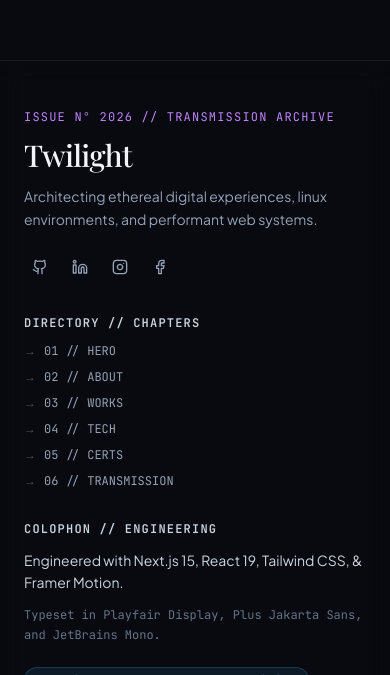
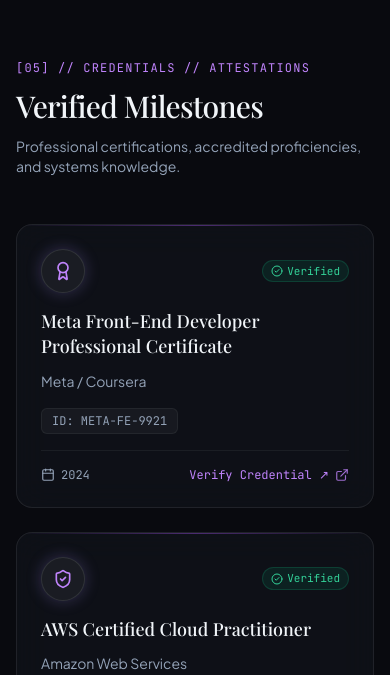
Before and after one commit to TwilightDust12/portfolio, a Next.js app: page / in a window 390 px wide. Shown: the part 9009-9684 px from the top of the page. Built offline with nearby package versions, Linux system fonts and the light colour scheme; a web font is replaced by a local one.

Commit message:
feat: implement chapter 05 certifications ledger

```diff
--- a/src/app/page.tsx
+++ b/src/app/page.tsx
@@ -3,6 +3,7 @@
 import AboutSection from "@/components/sections/AboutSection";
 import ProjectsSection from "@/components/sections/ProjectsSection";
 import TechStackSection from "@/components/sections/TechStackSection";
+import CertificationsSection from "@/components/sections/CertificationsSection";
 import Footer from "@/components/layout/Footer";
 
 export default function Home() {
@@ -13,6 +14,7 @@
       <AboutSection />
       <ProjectsSection />
       <TechStackSection />
+      <CertificationsSection />
       <Footer />
     </main>
   );
--- /dev/null
+++ b/src/components/sections/CertificationsSection.tsx
@@ -0,0 +1,139 @@
+"use client";
+
+import React from "react";
+import { motion, Variants } from "framer-motion";
+import { portfolioData } from "@/data/portfolio";
+import { Certification } from "@/types/portfolio";
+import { SectionHeader } from "@/components/ui/SectionHeader";
+import { GlassCard } from "@/components/ui/GlassCard";
+import {
+  Award,
+  ShieldCheck,
+  ExternalLink,
+  Calendar,
+  BadgeCheck,
+  CheckCircle2,
+} from "lucide-react";
+
+const containerVariants: Variants = {
+  hidden: { opacity: 0 },
+  visible: {
+    opacity: 1,
+    transition: {
+      staggerChildren: 0.12,
+      delayChildren: 0.1,
+    },
+  },
+};
+
+const itemVariants: Variants = {
+  hidden: { opacity: 0, y: 24 },
+  visible: {
+    opacity: 1,
+    y: 0,
+    transition: {
+      duration: 0.6,
+      ease: [0.16, 1, 0.3, 1],
+    },
+  },
+};
+
+const certIconMap: Record<string, React.ComponentType<{ className?: string }>> = {
+  "meta-frontend": Award,
+  "aws-cloud-practitioner": ShieldCheck,
+  "linux-sysadmin": BadgeCheck,
+};
+
+export function CertificationsSection() {
+  return (
+    <motion.section
+      id="certifications"
+      variants={containerVariants}
+      initial="hidden"
+      whileInView="visible"
+      viewport={{ once: true, amount: 0.1 }}
+      className="py-24 px-4 sm:px-6 max-w-6xl mx-auto"
+    >
+      {/* Chapter 05 Header */}
+      <motion.div variants={itemVariants}>
+        <SectionHeader
+          chapter="05"
+          tag="CREDENTIALS // ATTESTATIONS"
+          title="Verified Milestones"
+          subtitle="Professional certifications, accredited proficiencies, and systems knowledge."
+        />
+      </motion.div>
+
+      {/* Grid Layout */}
+      <motion.div
+        variants={itemVariants}
+        className="grid grid-cols-1 md:grid-cols-2 lg:grid-cols-3 gap-6 mt-12"
+      >
+        {portfolioData.certifications.map((cert: Certification, index: number) => {
+          const CertIcon =
+            certIconMap[cert.id] || (index % 2 === 0 ? Award : ShieldCheck);
+
+          return (
+            <GlassCard
+              key={cert.id}
+              accentBorder
+              whileHover={{ y: -4, transition: { duration: 0.2 } }}
+              className="p-6 sm:p-7 flex flex-col justify-between group transition-all duration-300 h-full"
+            >
+              <div>
+                {/* Top row: Starlight glowing badge icon & verified pill */}
+                <div className="flex items-center justify-between mb-4">
+                  <div className="w-11 h-11 rounded-full bg-white/[0.05] border border-white/10 flex items-center justify-center text-ethereal-lilac shadow-[0_0_15px_rgba(167,139,250,0.25)] group-hover:shadow-[0_0_20px_rgba(56,189,248,0.35)] group-hover:border-ethereal-cyan/40 group-hover:text-ethereal-cyan transition-all duration-300">
+                    <CertIcon className="w-5 h-5" />
+                  </div>
+                  <div className="font-mono text-[11px] text-emerald-400 bg-emerald-500/10 px-2 py-0.5 rounded-full border border-emerald-500/20 flex items-center gap-1">
+                    <CheckCircle2 className="w-3 h-3 text-emerald-400" />
+                    <span>Verified</span>
+                  </div>
+                </div>
+
+                {/* Title */}
+                <h3 className="font-serif text-lg font-medium text-slate-100 my-3 leading-snug group-hover:text-white transition-colors">
+                  {cert.title}
+                </h3>
+
+                {/* Issuer */}
+                <p className="font-sans text-sm text-slate-400 mb-4">
+                  {cert.issuer}
+                </p>
+
+                {/* Credential ID */}
+                {cert.credentialId && (
+                  <div className="font-mono text-xs text-slate-400 bg-white/[0.04] px-2.5 py-1 rounded-md border border-white/[0.06] mb-4 inline-block">
+                    ID: {cert.credentialId}
+                  </div>
+                )}
+              </div>
+
+              {/* Bottom row: Date badge & direct outbound verification link */}
+              <div className="pt-4 mt-auto border-t border-white/[0.06] flex items-center justify-between text-xs font-mono">
+                <div className="flex items-center gap-1.5 text-slate-400">
+                  <Calendar className="w-3.5 h-3.5 text-slate-400" />
+                  <span>{cert.issueDate}</span>
+                </div>
+                {cert.credentialUrl && (
+                  <a
+                    href={cert.credentialUrl}
+                    target="_blank"
+                    rel="noopener noreferrer"
+                    className="font-mono text-xs text-ethereal-lilac hover:text-white flex items-center gap-1.5 transition-colors group/link"
+                  >
+                    <span>Verify Credential ↗</span>
+                    <ExternalLink className="w-3.5 h-3.5 opacity-80 group-hover/link:opacity-100 group-hover/link:translate-x-0.5 group-hover/link:-translate-y-0.5 transition-all" />
+                  </a>
+                )}
+              </div>
+            </GlassCard>
+          );
+        })}
+      </motion.div>
+    </motion.section>
+  );
+}
+
+export default CertificationsSection;
```
Also changed, not shown: 1 other file (tests, documents, lock files or other folders).
